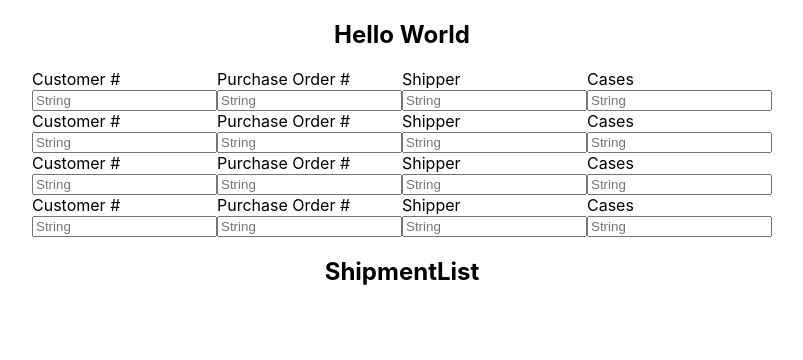
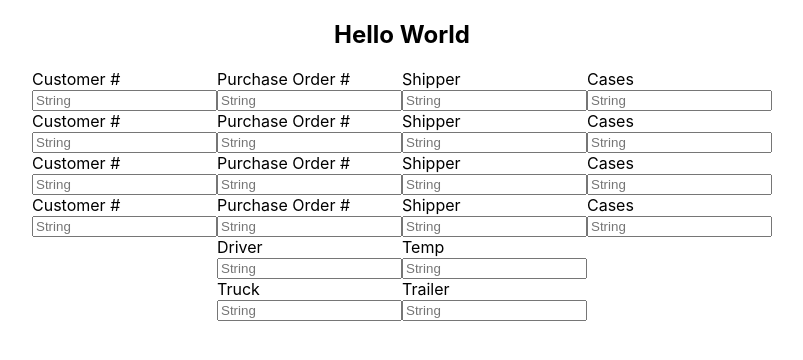
Before and after one commit to RiazCKhan/SR-front-end-test, a React (Create React App) app: page / in a window 1280 px wide. Shown: the top 360 px of the page, without its empty margins (238-1041 px from the left). Built offline with nearby package versions, Linux system fonts and the light colour scheme.

Commit message:
map data and render shipmentlistitem with data

```diff
--- a/src/components/ShipmentList.jsx
+++ b/src/components/ShipmentList.jsx
@@ -1,5 +1,25 @@
+import ShipmentListItem from "./ShipmentListItem";
+import augShipment from "../data/api-data1";
+
 export default function ShipmentList() {
-  return(
-    <h1>ShipmentList</h1>
+
+  const allShipmentOrders = augShipment[1].elements
+
+  const eachShipmentOrder = allShipmentOrders.map((order) => {
+    return (
+      <ShipmentListItem
+      key={order.id}
+      driver={order.list[0]['name']}
+      Temp={order.list[1]['name']}
+      Truck={order.list[2]['name']}
+      Trailer={order.list[3]['name']}
+      />
+    )
+  })
+
+  return (
+    <>
+    {eachShipmentOrder}
+    </>
   )
 }
```
